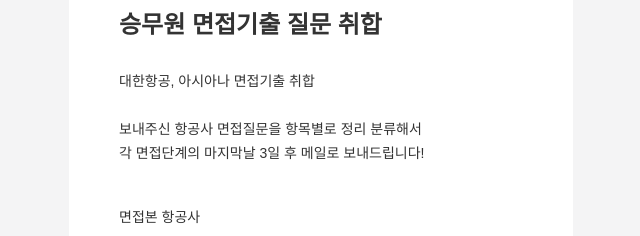
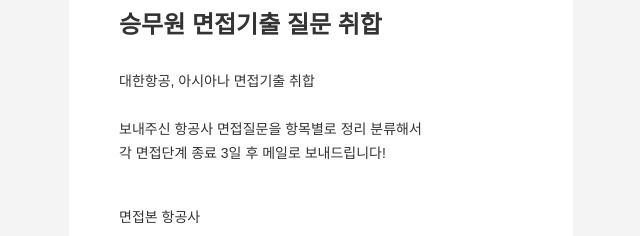
Before and after one commit to giiggle/aircrew, a plain HTML site: page index.html in a window 1280 px wide. Shown: the part 145-381 px from the top of the page, 319-959 px from the left. Drawn offline with Linux system fonts and the light colour scheme.

Commit message:
취합후 발송시기 내용 수정

```diff
--- a/index.html
+++ b/index.html
@@ -29,7 +29,7 @@
                     <br>
                     보내주신 항공사 면접질문을 항목별로 정리 분류해서
                     <br>
-                    각 면접단계의 마지막날 3일 후 메일로 보내드립니다!
+                    각 면접단계 종료 3일 후 메일로 보내드립니다!
                 </p>
 
                 <fieldset class = "gggl_form_set">
```
